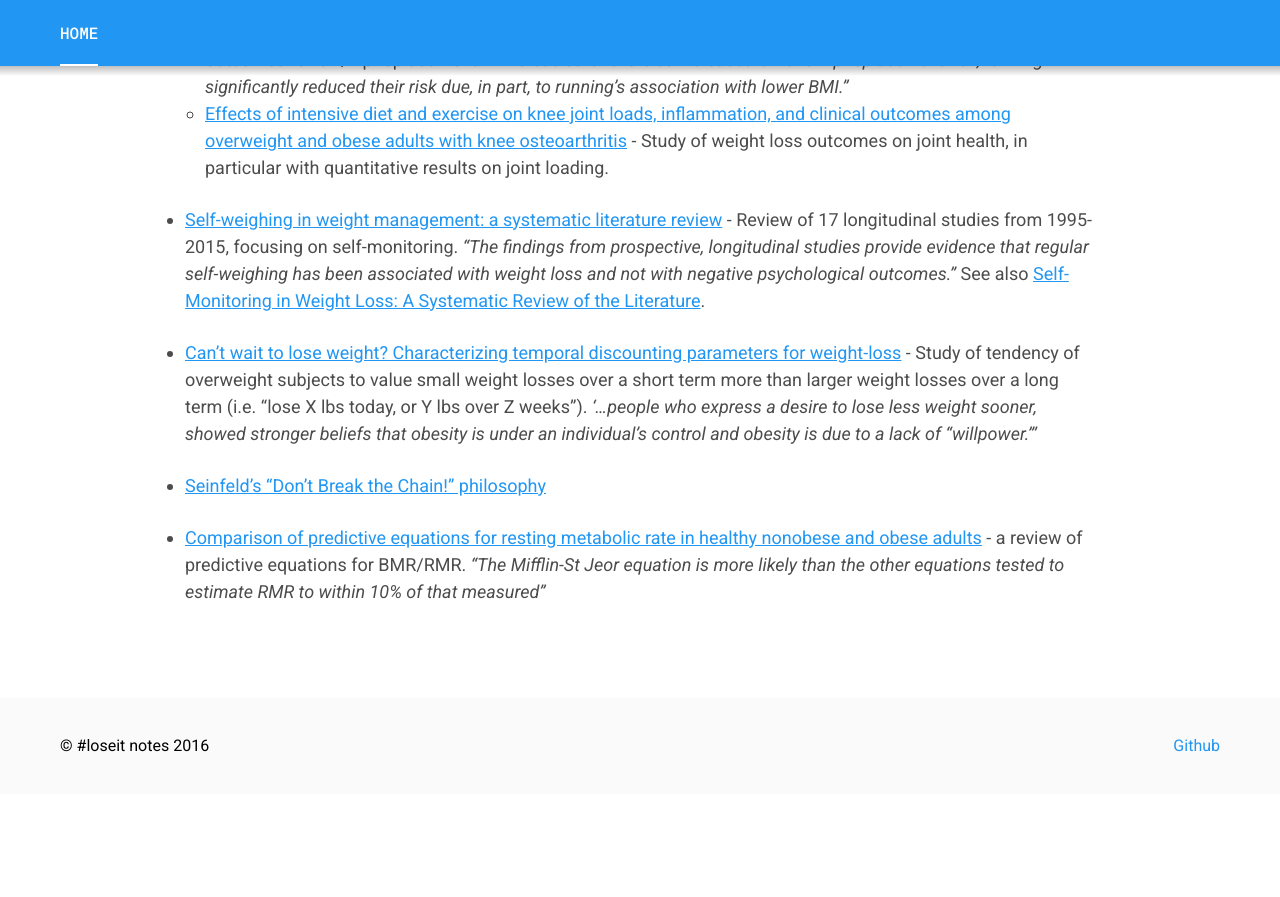
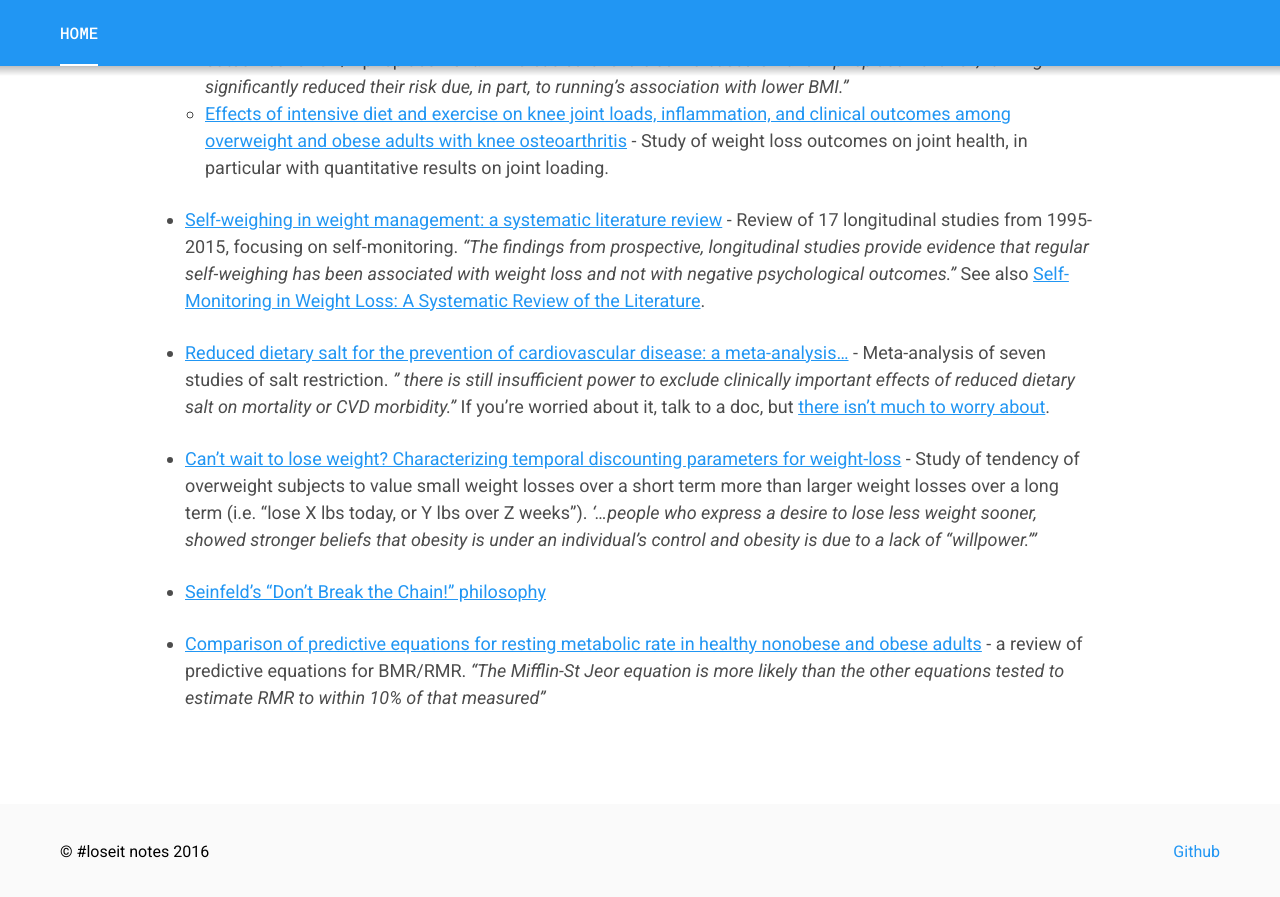
Before and after one commit to loseitIRC/loseitdocs, a Jekyll site: the page built from index.markdown, in a window 1280 px wide and 900 px high, scrolled down 1108 px. Shown: the top 897 px of the window. Built offline with Jekyll 4.4.1, drawn with Linux system fonts in a browser that asks for light colours; before the commit the page ends 1902 px from its top, so only the background shows below that.

Commit message:
references on salt and hypertension/CVD

```diff
--- a/index.markdown
+++ b/index.markdown
@@ -30,6 +30,8 @@ Want to contribute?  [Fork this site on GitHub](https://github.com/loseitIRC/los
 
 * [Self-weighing in weight management: a systematic literature review](http://www.ncbi.nlm.nih.gov/pubmed/25521523) - Review of 17 longitudinal studies from 1995-2015, focusing on self-monitoring.  *"The findings from prospective, longitudinal studies provide evidence that regular self-weighing has been associated with weight loss and not with negative psychological outcomes."*  See also [Self-Monitoring in Weight Loss: A Systematic Review of the Literature](http://www.ncbi.nlm.nih.gov/pmc/articles/PMC3268700/).
 
+* [Reduced dietary salt for the prevention of cardiovascular disease: a meta-analysis...](http://www.ncbi.nlm.nih.gov/pubmed/21731062) - Meta-analysis of seven studies of salt restriction.  *" there is still insufficient power to exclude clinically important effects of reduced dietary salt on mortality or CVD morbidity."*  If you're worried about it, talk to a doc, but [there isn't much to worry about](http://www.scientificamerican.com/article/its-time-to-end-the-war-on-salt/).
+
 * [Can’t wait to lose weight? Characterizing temporal discounting parameters for weight-loss](http://www.ncbi.nlm.nih.gov/pmc/articles/PMC4277731/) - Study of tendency of overweight subjects to value small weight losses over a short term more than larger weight losses over a long term (i.e. "lose X lbs today, or Y lbs over Z weeks").  *'...people who express a desire to lose less weight sooner, showed stronger beliefs that obesity is under an individual’s control and obesity is due to a lack of “willpower.”'*
 
 * [Seinfeld's "Don't Break the Chain!" philosophy](http://lifehacker.com/281626/jerry-seinfelds-productivity-secret)
```
